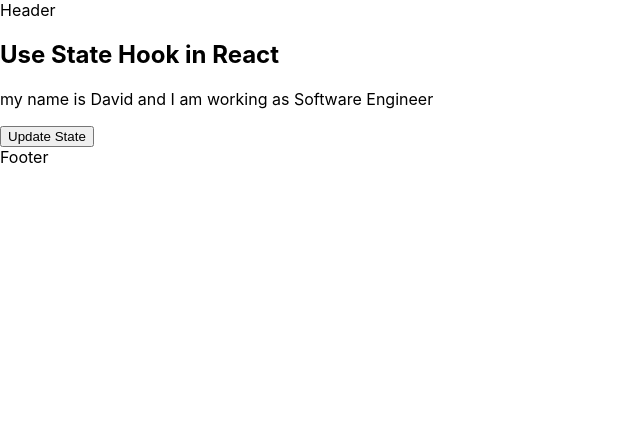
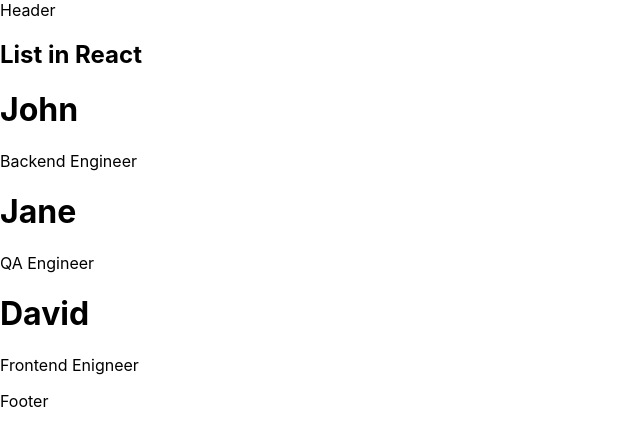
Before and after one commit to SalmaZiady/modern-react-patterns, a React (Create React App) app: page / in a window 1280 px wide. Shown: the top 446 px of the page, without its empty margins (0-640 px from the left). Built offline with nearby package versions, Linux system fonts and the light colour scheme.

Commit message:
Add list rendering with keys

```diff
--- a/src/components/List.js
+++ b/src/components/List.js
@@ -1,12 +1,22 @@
-import { useEffect, useState } from "react";
+import { useEffect, useState, useRef } from "react";
 import Child from "./Child";
 
-const List = ({ name = "John Doe", designation = "Software Engineer" }) => {
+/*
+ const List = ({ name = "John Doe", designation = "Software Engineer" }) => {
   const [details, setDetails] = useState({
     name: "David",
     designation: "Software Engineer",
   });
+  */
 
+const List = () => {
+  const [list, setList] = useState([
+    { name: "John", designation: "Backend Engineer" },
+    { name: "Jane", designation: "QA Engineer" },
+    { name: "David", designation: "Frontend Enigneer" },
+  ]);
+
+  /*
   const updateState = () => {
     setDetails({
       ...details,
@@ -14,17 +24,37 @@ const List = ({ name = "John Doe", designation = "Software Engineer" }) => {
     });
   };
 
+
   useEffect(() => {
     setTimeout(() => {
       console.log("I am coming from useEffect");
     }, 2000);
   }, []);
 
+  const inputRef = useRef(null);
+
+  const getValue = () => {
+    inputRef.current.focus();
+  };
+
+  */
+
+
+  // map through the array
+  // return a jsx element in map method
+  // assign a key props inside your jsx element
+
   return (
     <div className="list">
-      <h2>Use State Hook in React </h2>
-      <Child details={details} />
-      <button onClick={updateState}> Update State </button>
+      <h2> List in React </h2>
+      <div className="cards">
+        {list.map((list, index ) => (
+          <div className="card" key={index}>
+            <h1>{list.name}</h1>
+            <p>  {list.designation} </p>
+          </div>
+        ))}
+      </div>
     </div>
   );
 };
```
